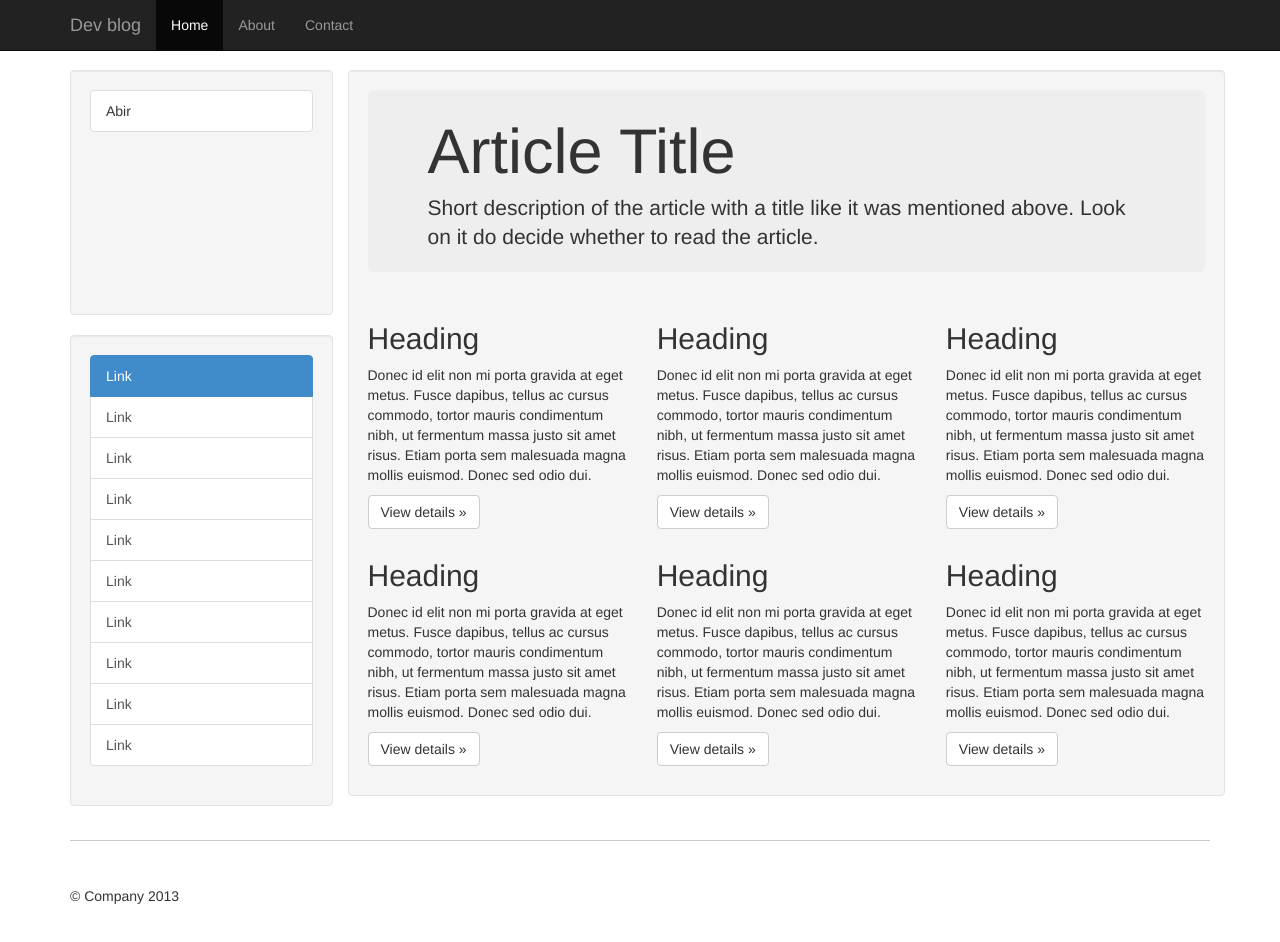
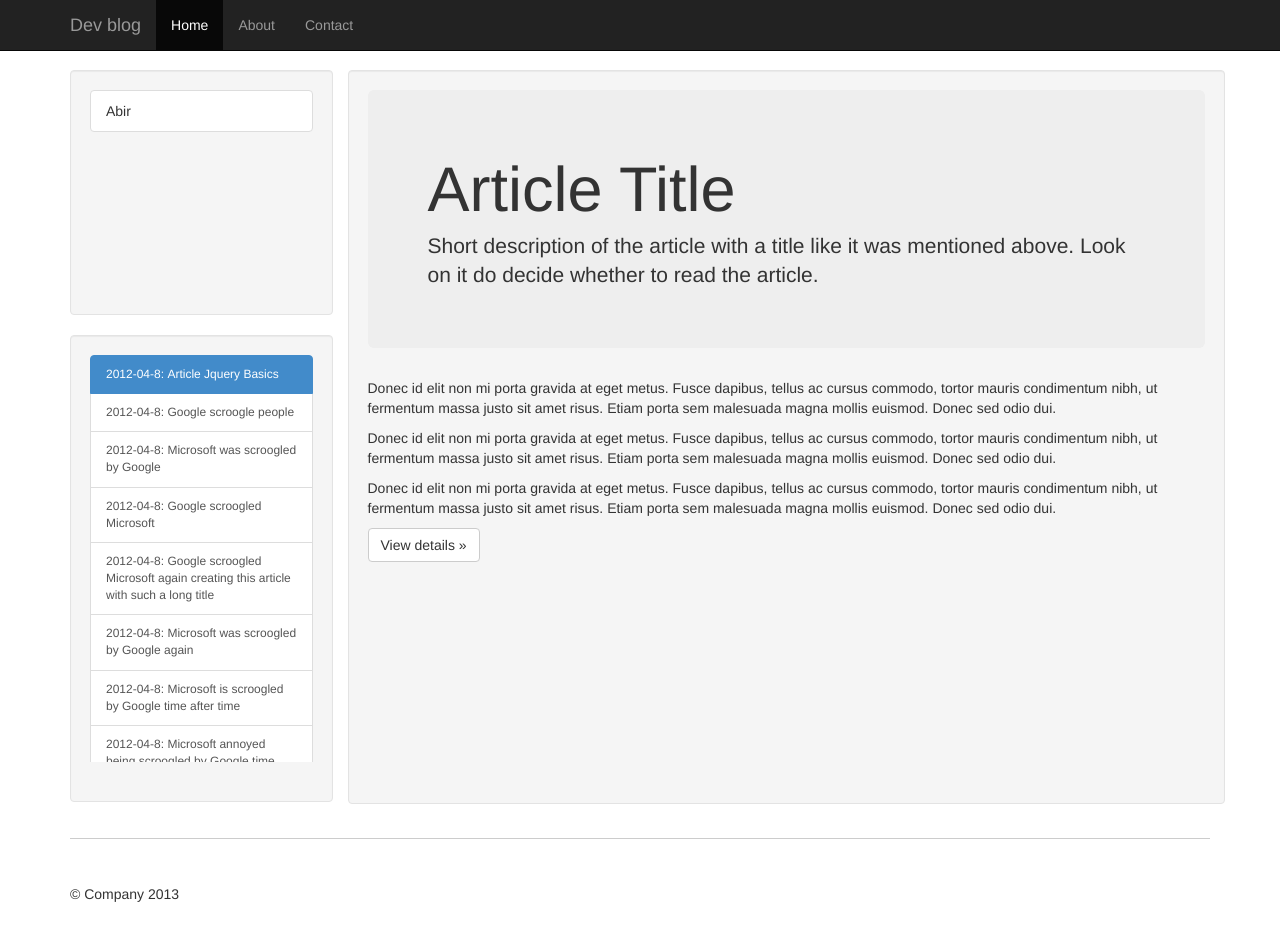
Before and after one commit to heroInCommunity/blog, a plain HTML site: page index.html in a window 1280 px wide. Drawn offline with nearby package versions, Linux system fonts and the light colour scheme.

Commit message:
Fix layout, customize scrollbar

```diff
--- a/css/main.css
+++ b/css/main.css
@@ -155,6 +155,49 @@ footer {
 .search-words-group {
 	height: 245px;
 }
+
+.article-content {
+	min-height: 734px;
+}
+
+.article-date {
+	position: relative;
+	float: left;
+}
+
+.article-date-name {
+	font-size: 12px;
+}
+
+.article-titles {
+	overflow: auto;
+	max-height: 407px;
+}
+
+
+::-webkit-scrollbar {
+    width: 12px;
+}
+::-webkit-scrollbar-track {
+    background-color: #eaeaea;
+    border-left: 1px solid #ccc;
+}
+::-webkit-scrollbar-thumb {
+    background-color: #ccc;
+}
+::-webkit-scrollbar-thumb:hover {
+    background-color: #aaa;
+}
+
+scrollbar-base-color: #C0C0C0;
+scrollbar-base-color: #C0C0C0;
+scrollbar-3dlight-color: #C0C0C0;
+scrollbar-highlight-color: #C0C0C0;
+scrollbar-track-color: #EBEBEB;
+scrollbar-arrow-color: black;
+scrollbar-shadow-color: #C0C0C0;
+scrollbar-dark-shadow-color: #C0C0C0;
+
 
 /* Bootstrap */
 
--- a/index.html
+++ b/index.html
@@ -51,28 +51,45 @@
 
 				<div class="col-md-3 col-xs-4">
 					<div class="list-group search-words-group well">
-					  <div class="list-group-item">
-						Abir
-					  </div>
+						<div class="list-group-item">
+							Abir
+						</div>
 					</div>
 
 					<div class="sidebar-offcanvas well" id="sidebar" role="navigation">
-						<div class="list-group">
-							<a href="#" class="list-group-item active">Link</a>
-							<a href="#" class="list-group-item">Link</a>
-							<a href="#" class="list-group-item">Link</a>
-							<a href="#" class="list-group-item">Link</a>
-							<a href="#" class="list-group-item">Link</a>
-							<a href="#" class="list-group-item">Link</a>
-							<a href="#" class="list-group-item">Link</a>
-							<a href="#" class="list-group-item">Link</a>
-							<a href="#" class="list-group-item">Link</a>
-							<a href="#" class="list-group-item">Link</a>
+						<div class="list-group article-titles">
+							<a href="#" class="list-group-item article-date-name active">
+								<div class="article-date">2012-04-8:</div>&nbsp;Article Jquery Basics
+							</a>
+							<a href="#" class="list-group-item article-date-name">
+								<div class="article-date">2012-04-8: </div>&nbsp;Google scroogle people
+							</a>
+							<a href="#" class="list-group-item article-date-name">
+								<div class="article-date">2012-04-8: </div>&nbsp;Microsoft was scroogled by Google
+							</a>
+							<a href="#" class="list-group-item article-date-name">
+								<div class="article-date">2012-04-8: </div>&nbsp;Google scroogled Microsoft
+							</a>
+							<a href="#" class="list-group-item article-date-name">
+								<div class="article-date">2012-04-8: </div>&nbsp;Google scroogled Microsoft again creating this article with such a long title
+							</a>
+							<a href="#" class="list-group-item article-date-name">
+								<div class="article-date">2012-04-8: </div>&nbsp;Microsoft was scroogled by Google again
+							</a>
+							<a href="#" class="list-group-item article-date-name">
+								<div class="article-date">2012-04-8: </div>&nbsp;Microsoft is scroogled by Google time after time
+							</a>
+							<a href="#" class="list-group-item article-date-name">
+								<div class="article-date">2012-04-8: </div>&nbsp;Microsoft annoyed being scroogled by Google time after time
+							</a>
+							<a href="#" class="list-group-item article-date-name">
+								<div class="article-date">2012-04-8: </div>&nbsp;Microsoft annoyed being scroogled by Google time after time
+							</a>
 						</div>
 					</div><!--/span-->
 				</div>
 
-				<div class="col-xs-12 col-sm-9 well">
+				<div class="col-xs-12 col-sm-9 well article-content">
 					<p class="pull-right visible-xs">
 						<button type="button" class="btn btn-primary btn-xs" data-toggle="offcanvas">
 							Toggle nav
@@ -85,53 +102,13 @@
 						</p>
 					</div>
 					<div class="row">
-						<div class="col-6 col-sm-6 col-lg-4">
-							<h2>Heading</h2>
+						<div class="col-md-12">
 							<p>
 								Donec id elit non mi porta gravida at eget metus. Fusce dapibus, tellus ac cursus commodo, tortor mauris condimentum nibh, ut fermentum massa justo sit amet risus. Etiam porta sem malesuada magna mollis euismod. Donec sed odio dui.
 							</p>
 							<p>
-								<a class="btn btn-default" href="#" role="button">View details &raquo;</a>
-							</p>
-						</div><!--/span-->
-						<div class="col-6 col-sm-6 col-lg-4">
-							<h2>Heading</h2>
-							<p>
 								Donec id elit non mi porta gravida at eget metus. Fusce dapibus, tellus ac cursus commodo, tortor mauris condimentum nibh, ut fermentum massa justo sit amet risus. Etiam porta sem malesuada magna mollis euismod. Donec sed odio dui.
 							</p>
-							<p>
-								<a class="btn btn-default" href="#" role="button">View details &raquo;</a>
-							</p>
-						</div><!--/span-->
-						<div class="col-6 col-sm-6 col-lg-4">
-							<h2>Heading</h2>
-							<p>
-								Donec id elit non mi porta gravida at eget metus. Fusce dapibus, tellus ac cursus commodo, tortor mauris condimentum nibh, ut fermentum massa justo sit amet risus. Etiam porta sem malesuada magna mollis euismod. Donec sed odio dui.
-							</p>
-							<p>
-								<a class="btn btn-default" href="#" role="button">View details &raquo;</a>
-							</p>
-						</div><!--/span-->
-						<div class="col-6 col-sm-6 col-lg-4">
-							<h2>Heading</h2>
-							<p>
-								Donec id elit non mi porta gravida at eget metus. Fusce dapibus, tellus ac cursus commodo, tortor mauris condimentum nibh, ut fermentum massa justo sit amet risus. Etiam porta sem malesuada magna mollis euismod. Donec sed odio dui.
-							</p>
-							<p>
-								<a class="btn btn-default" href="#" role="button">View details &raquo;</a>
-							</p>
-						</div><!--/span-->
-						<div class="col-6 col-sm-6 col-lg-4">
-							<h2>Heading</h2>
-							<p>
-								Donec id elit non mi porta gravida at eget metus. Fusce dapibus, tellus ac cursus commodo, tortor mauris condimentum nibh, ut fermentum massa justo sit amet risus. Etiam porta sem malesuada magna mollis euismod. Donec sed odio dui.
-							</p>
-							<p>
-								<a class="btn btn-default" href="#" role="button">View details &raquo;</a>
-							</p>
-						</div><!--/span-->
-						<div class="col-6 col-sm-6 col-lg-4">
-							<h2>Heading</h2>
 							<p>
 								Donec id elit non mi porta gravida at eget metus. Fusce dapibus, tellus ac cursus commodo, tortor mauris condimentum nibh, ut fermentum massa justo sit amet risus. Etiam porta sem malesuada magna mollis euismod. Donec sed odio dui.
 							</p>
```
